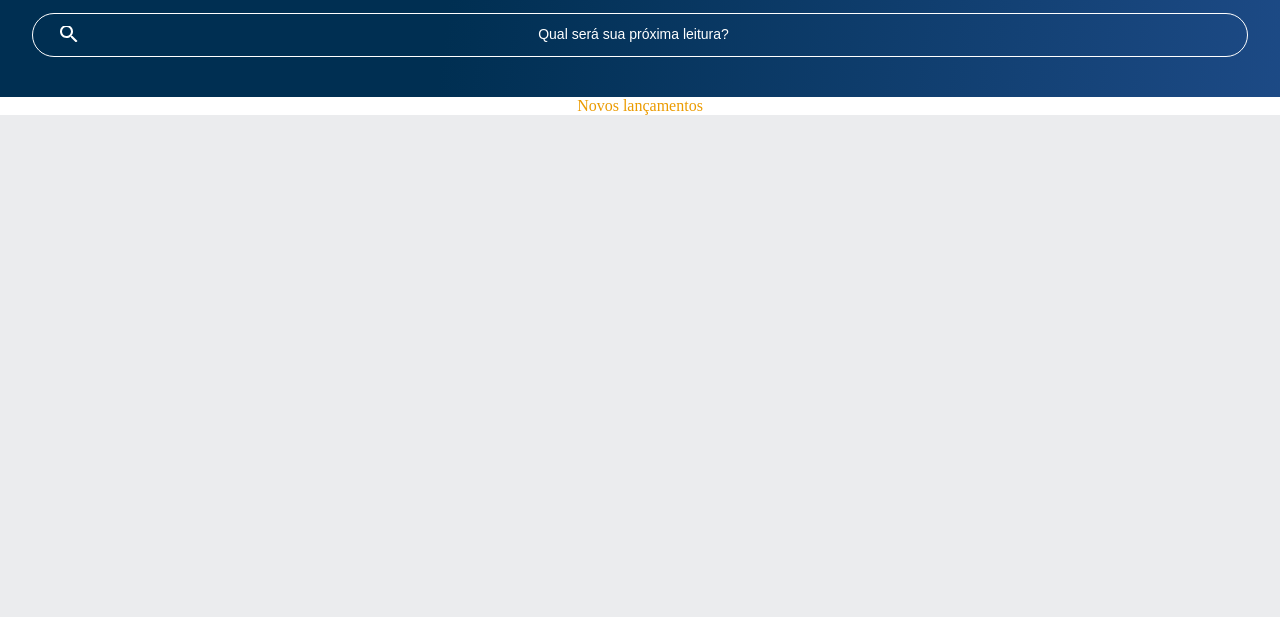
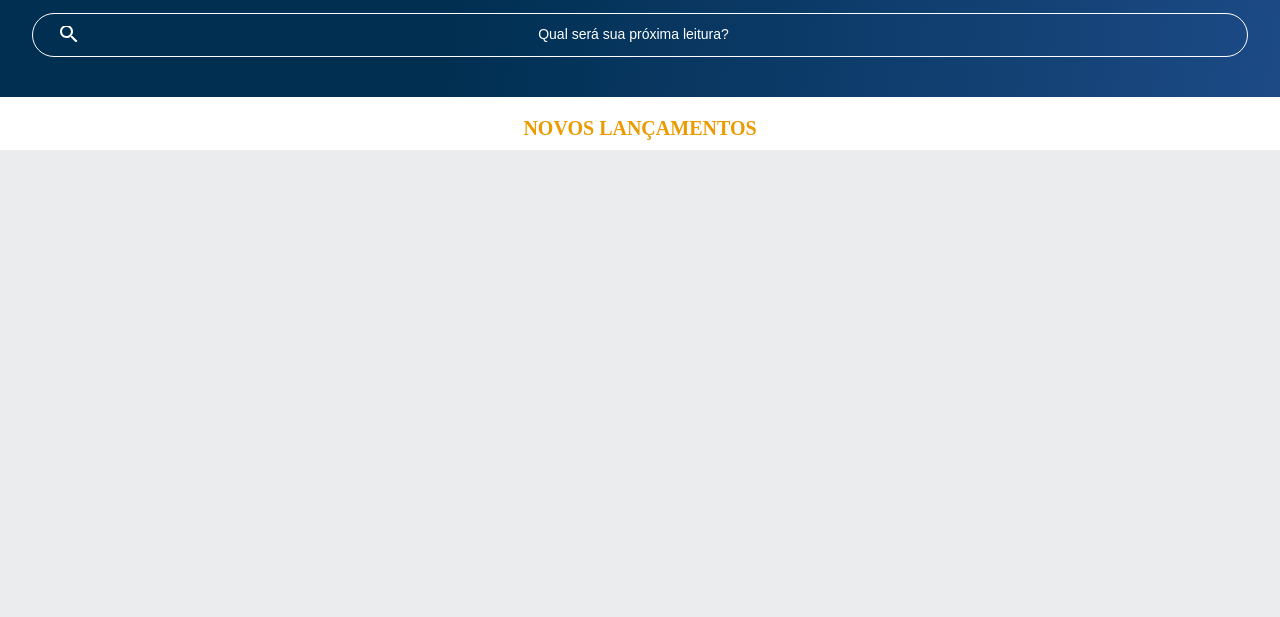
Before and after one commit to 4rthurmoura/Alura-book, a plain HTML site: page index.html in a window 1280 px wide. Shown: the part 183-800 px from the top of the page. Drawn offline with Linux system fonts and the light colour scheme.

Commit message:
Add files via upload

```diff
--- a/style/carrossel.css
+++ b/style/carrossel.css
@@ -2,4 +2,8 @@
     color: var(--laranja);
     background-color: var(--branco);
     text-align: center;
+    text-transform: uppercase;
+    font-size: 20px;
+    font-weight: 700;
+    padding: 1em 0 0.5em 0;
 }
```
